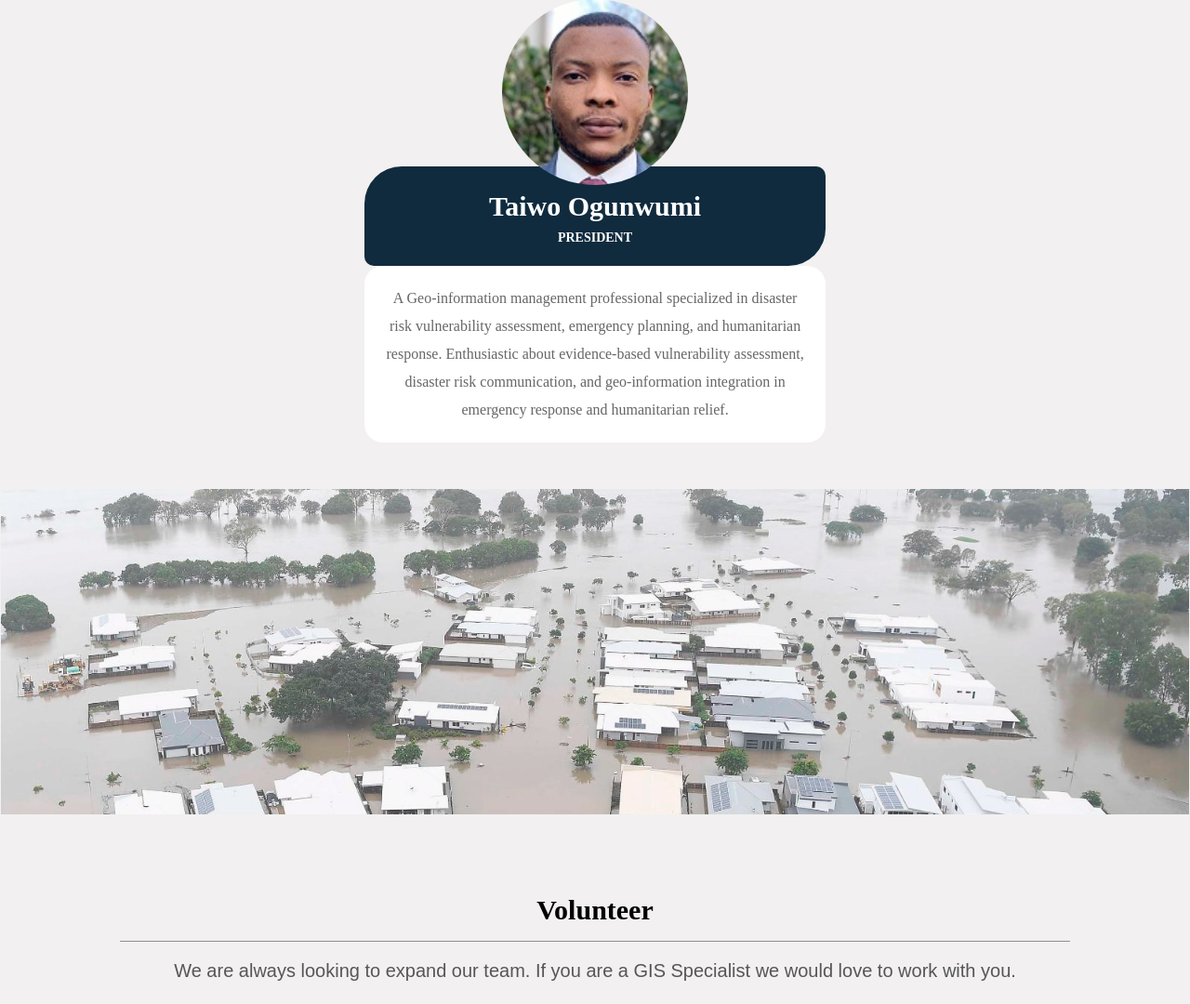
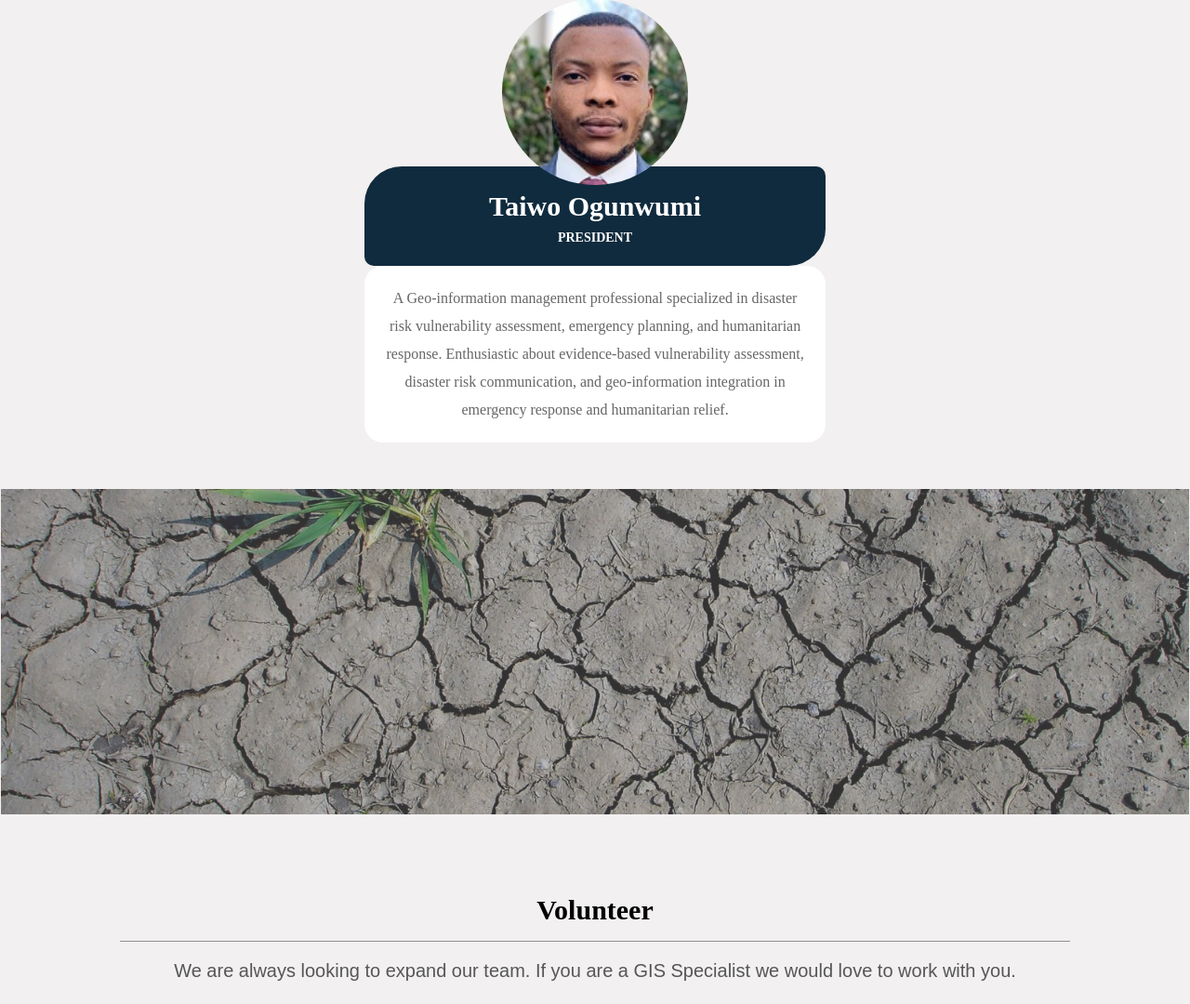
Before and after one commit to tosanoke/GRMI-Official-Site, a PHP site: page / in a window 1280 px wide. Shown: the part 3553-4633 px from the top of the page at 93% size. Run offline with PHP 8.4, Linux system fonts and the light colour scheme; some web fonts are replaced.

Commit message:
updated parallax-3 image
updated parallax-3 image

```diff
--- a/css/style.default.css
+++ b/css/style.default.css
@@ -476,7 +476,7 @@ header.header_bg{
 
 .parallax3 {
   /* The image used */
-  background: linear-gradient(rgba(0, 0, 0, 0), rgba(0, 0, 0, 0)), url("/images/190204095723-04-australia-flood-0204-full-169.jpg");
+  background: linear-gradient(rgba(0, 0, 0, 0.3), rgba(0, 0, 0, 0.3)), url("/images/Drought\ image.jpg");
   opacity: 0.8;
   background-position: center;
   background-repeat: no-repeat;
--- a/index.html
+++ b/index.html
@@ -129,7 +129,7 @@
               <p class="small-text-GISE">In line with the Sustainable Development Goal 11 (Sustainable Cities and Communities), Goal 13 (Climate Action),
                 and in line with one of the seven global targets for Sendai Framework for Disaster Risk Reduction which is to substantially increase the availability
                 and access to multi-hazard early warning system and disaster risk information and assessment to people by 2030. <br>
-                We decided to support the global objectives through the creation of  “Geohazard Risk Mapping Initiative”
+                We decided to support the global objectives through the creation of  “Geohazards Risk Mapping Initiative”
               </p>
               <div class="sdg-logos">
                 <img src="Images/S11.png" alt="">
```
